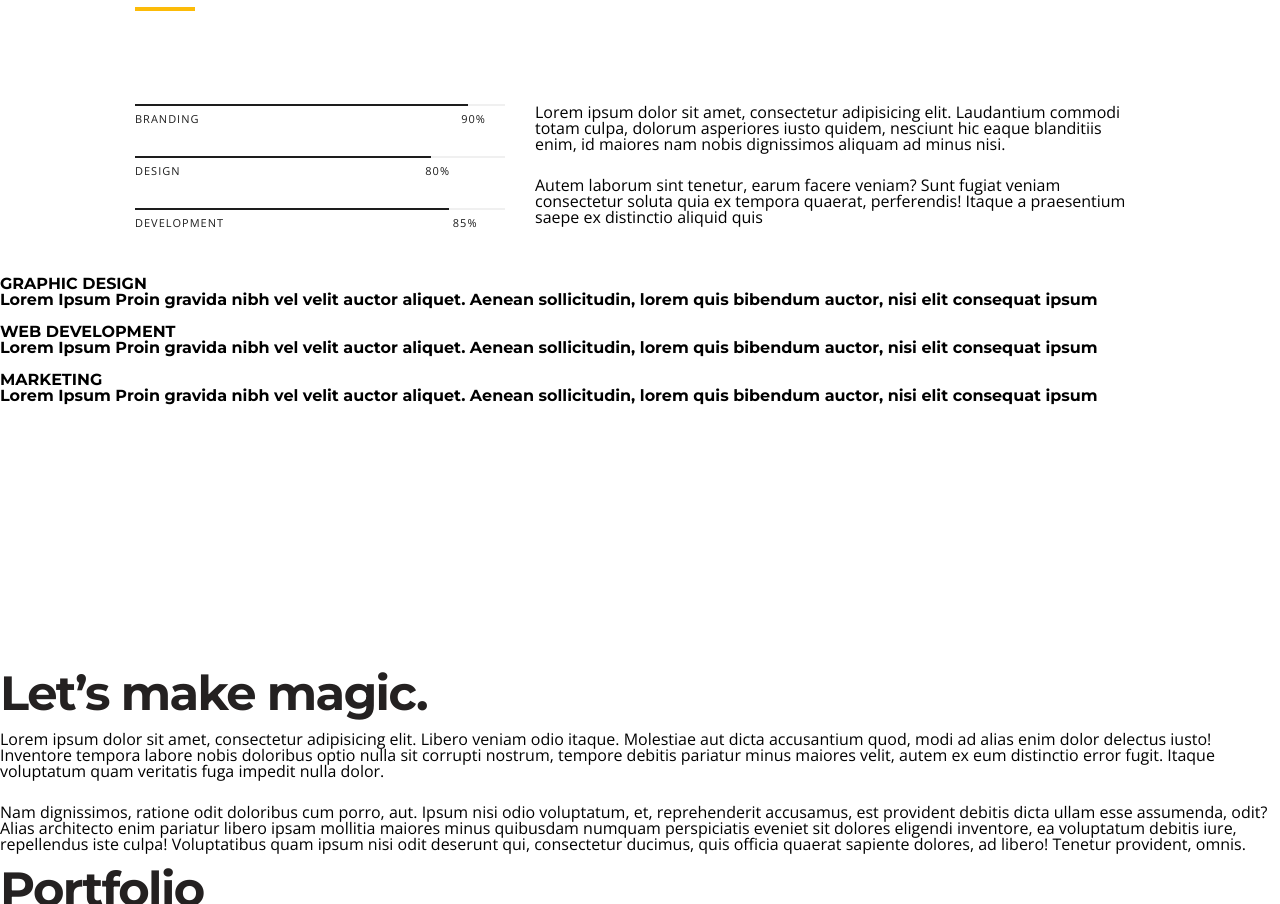
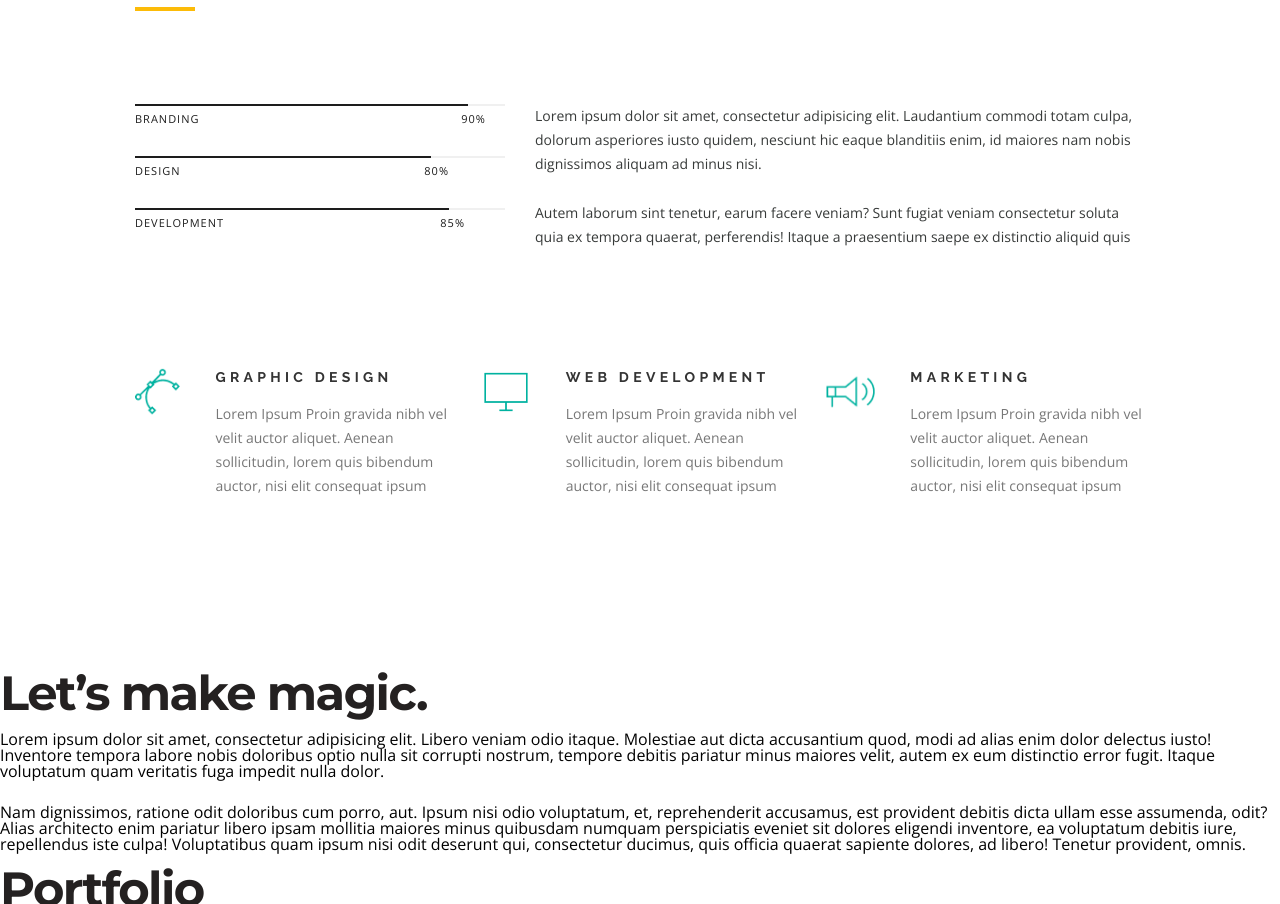
Before and after one commit to Yury90/oxygen, a plain HTML site: page index.html in a window 1280 px wide. Shown: the part 1512-2416 px from the top of the page. Drawn offline with nearby package versions, Linux system fonts and the light colour scheme.

Commit message:
complite section expertise

```diff
--- a/css/style.css
+++ b/css/style.css
@@ -279,15 +279,61 @@ p {
 .expertise__content-item:nth-child(2)::before {
     content: '80%';
     position: absolute;
-    right: 5em;
+    right: 3.5rem;
 }
 
 .expertise__content-item:nth-child(3)::before {
     content: '85%';
     position: absolute;
-    right: 2.5em;
+    right: 2.5rem;
 }
 
 .expertise__content-text {
     width: 770px;
+    font-family: Open Sans;
+    font-weight: 300;
+    font-size: 14px;
+    line-height: 24px;
+    color: #373A39;
 }
+
+.expertise__items {
+    margin-top: 107px;
+    display: flex;
+    justify-content: space-between;
+    padding: 0 135px;
+}
+
+.expertise__item {
+    display: flex;
+    flex-direction: row;
+    margin-right: 27px;
+}
+
+.expertise__item:nth-child(3) {
+    margin-right: 0;
+}
+
+.expertise__item-img {
+    width: 50px;
+    height: 50px;
+    margin-right: 35px;
+}
+
+.expertise__item-title {
+    font-family: Raleway;
+    font-weight: bold;
+    font-size: 14px;
+    line-height: 20px;
+    letter-spacing: 4.29px;
+    color: #333333;
+}
+
+.expertise__item-text {
+    font-family: Open Sans;
+    font-weight: 300;
+    font-size: 14px;
+    line-height: 24px;
+    color: #777777;
+    margin-top: 15px;
+}
--- a/index.html
+++ b/index.html
@@ -101,7 +101,7 @@
         </div>
         <div class="expertise__items">
           <div class="expertise__item">
-            <img class="expertise__item-img" src="" alt="">
+            <img class="expertise__item-img" src="./images/grafic.png" alt="">
             <div class="expertise__item-box">
               <div class="expertise__item-title">
                 GRAPHIC DESIGN
@@ -112,7 +112,7 @@
             </div>
           </div>
           <div class="expertise__item">
-            <img class="expertise__item-img" src="" alt="">
+            <img class="expertise__item-img" src="./images/monitor.png" alt="">
             <div class="expertise__item-box">
               <div class="expertise__item-title">
                 WEB DEVELOPMENT
@@ -123,7 +123,7 @@
             </div>
           </div>
           <div class="expertise__item">
-            <img class="expertise__item-img" src="" alt="">
+            <img class="expertise__item-img" src="./images/speaker copy.png" alt="">
             <div class="expertise__item-box">
               <div class="expertise__item-title">
                 MARKETING
```
Also changed, not shown: images/grafic.png (added), images/monitor.png (added), images/speaker copy.png (added).
